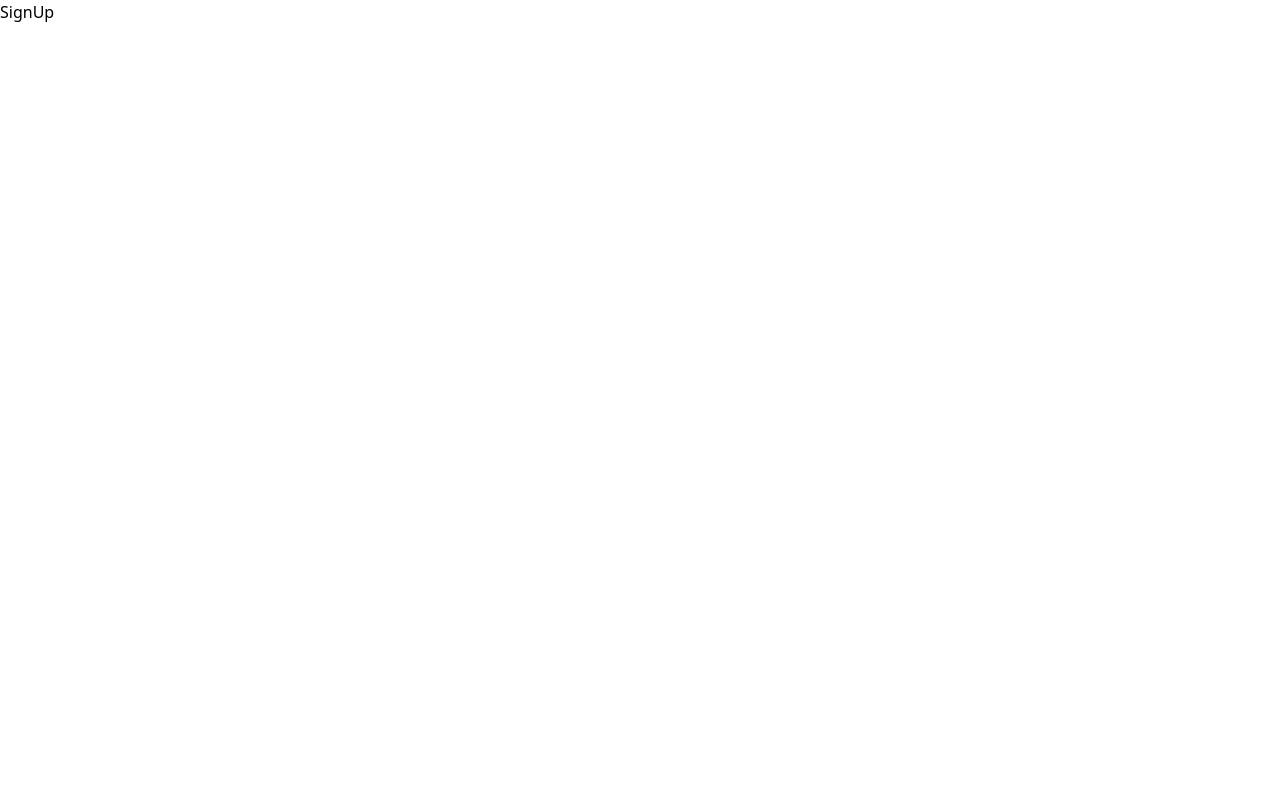
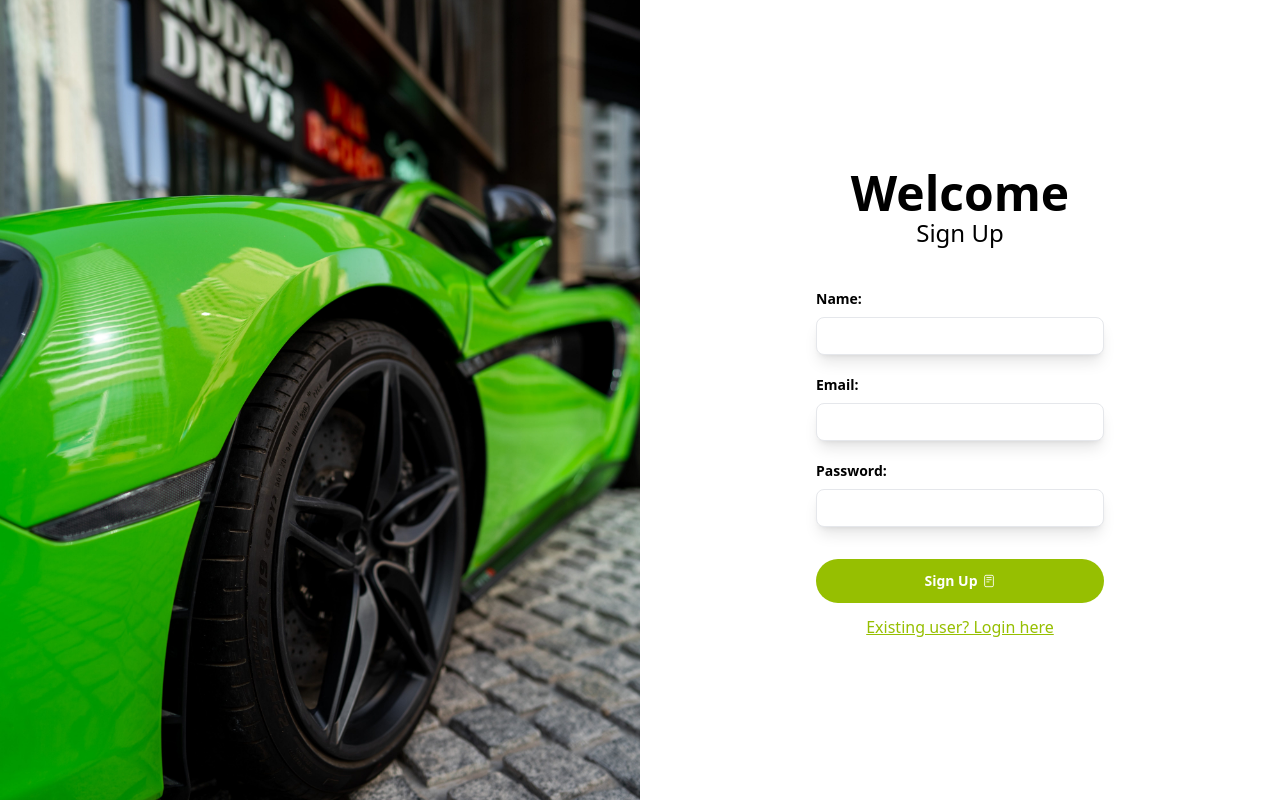
Before and after one commit to Rysth/REACT-AppointWheels, a React (Create React App) app: page /signup in a window 1280 px wide. Built offline with nearby package versions, Linux system fonts and the light colour scheme; a web font is replaced by a local one.

Commit message:
Add signUp form

```diff
--- a/src/components/pages/sessions/SignUp.jsx
+++ b/src/components/pages/sessions/SignUp.jsx
@@ -1,8 +1,105 @@
 import React from 'react';
+import { useForm } from 'react-hook-form';
+import { useDispatch } from 'react-redux';
+import { Link } from 'react-router-dom';
+import { IoReaderOutline } from 'react-icons/io5';
+import LoginBackground from '../../../assets/images/login_background.jpg';
+import { registerUser } from '../../../redux/slices/loginSlice';
 
 function SignUp() {
+  const dispatch = useDispatch();
+  const { register, handleSubmit } = useForm();
+
+  const signUpSubmit = (data) => {
+    const userData = {
+      user: {
+        ...data,
+      },
+    };
+    dispatch(registerUser(userData));
+  };
+
+  /* eslint-disable */
   return (
-    <div>SignUp</div>
+    <section className="w-full h-screen bg-white">
+      <div className="relative grid items-center justify-center h-full sm:grid-cols-2">
+        <picture className="absolute top-0 bottom-0 left-0 right-0 h-full sm:relative">
+          <img
+            src={LoginBackground}
+            alt="Portrait vehicle"
+            className="object-cover w-full h-full max-h-screen brightness-50 sm:brightness-100"
+          />
+        </picture>
+        <article className="relative z-20 flex flex-col items-center justify-center p-6 bg-white sm:bg-none rounded-xl ">
+          <header className="mt-2 text-center">
+            <h2 className="text-3xl font-bold sm:text-4xl md:text-5xl">
+              Welcome
+            </h2>
+            <p className="text-base sm:text-2xl">Sign Up</p>
+          </header>
+          <form
+            className="grid gap-5 mt-5 text-xs sm:text-sm sm:mt-10 w-72"
+            onSubmit={handleSubmit(signUpSubmit)}
+          >
+            <fieldset>
+              <label
+                htmlFor="name"
+                className="relative grid gap-2 font-semibold"
+              >
+                Name:
+                <input
+                  type="name"
+                  {...register('name')}
+                  className="flex-1 p-2 font-normal border rounded-lg shadow-lg focus:outline-none focus:border-gray-500"
+                  autoComplete=""
+                  required
+                />
+              </label>
+            </fieldset>
+            <fieldset>
+              <label
+                htmlFor="email"
+                className="relative grid gap-2 font-semibold"
+              >
+                Email:
+                <input
+                  type="email"
+                  {...register('email')}
+                  className="flex-1 p-2 font-normal border rounded-lg shadow-lg focus:outline-none focus:border-gray-500"
+                  autoComplete=""
+                  required
+                />
+              </label>
+            </fieldset>
+            <fieldset>
+              <label
+                htmlFor="password"
+                className="relative grid gap-2 font-semibold"
+              >
+                Password:
+                <input
+                  type="password"
+                  {...register('password')}
+                  className="flex-1 p-2 font-normal border rounded-lg shadow-lg focus:outline-none focus:border-gray-500"
+                  autoComplete=""
+                  required
+                />
+              </label>
+            </fieldset>
+            <fieldset className="flex items-center justify-end gap-1">
+              <button
+                type="submit"
+                className="float-right w-full btn btn-primary"
+              >
+                Sign Up
+                <IoReaderOutline />
+              </button>
+            </fieldset>
+          </form>
+          <Link to="/login" className="underline text-[var(--green)]">Existing user? Login here</Link>
+        </article>
+      </div>
+    </section>
   );
 }
 
```
